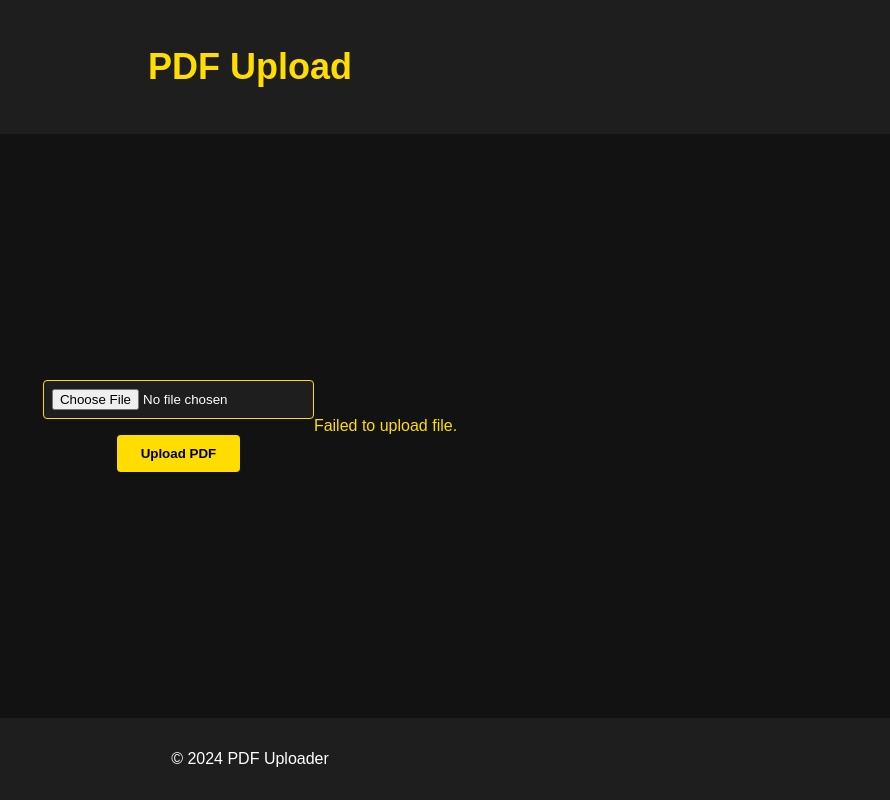
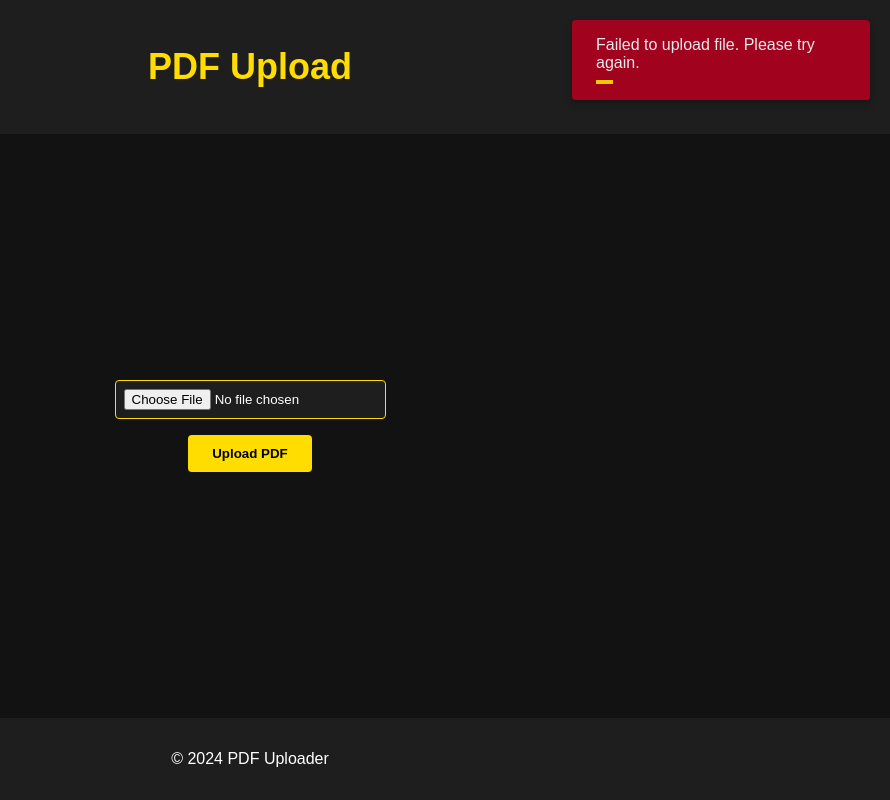
Before and after one commit to Zephyrus02/Frontend-for-NLP-Based-Resume-Parser, a React (Create React App) app: page / in a window 1280 px wide. Both pictures are taken after a click on the button "Upload PDF". Shown: the whole page, without its empty margins (390-1280 px from the left). Built offline with nearby package versions, Linux system fonts and the light colour scheme; no server answers.

Commit message:
Added Alert Notification

```diff
--- a/src/App.css
+++ b/src/App.css
@@ -1,3 +1,5 @@
+/* src/App.css */
+
 body {
   margin: 0;
   font-family: 'Arial', sans-serif;
@@ -50,15 +52,11 @@ body {
   cursor: pointer;
   color: #000;
   font-weight: bold;
+  transition: background-color 0.3s;
 }
 
 .upload-form button:hover {
   background-color: #ffcc00;
-}
-
-.message {
-  margin-top: 1rem;
-  color: #ffdd00;
 }
 
 .footer {
@@ -67,3 +65,48 @@ body {
   padding: 1rem;
   color: #ffffff;
 }
+
+.popup {
+  position: fixed;
+  top: 20px;
+  right: 20px;
+  color: #ffffff;
+  padding: 1rem 1.5rem;
+  border-radius: 4px;
+  box-shadow: 0 4px 8px rgba(0, 0, 0, 0.3);
+  z-index: 1000;
+  width: 250px;
+  opacity: 0.9;
+}
+
+.popup p {
+  margin: 0;
+  font-size: 1rem;
+}
+
+.popup-timer {
+  height: 4px;
+  background-color: #ffdd00;
+  margin-top: 0.5rem;
+  animation: shrink 3s linear forwards;
+}
+
+/* Success Popup Styling */
+.popup.success {
+  background-color: #333; /* Dark background for success */
+}
+
+/* Error Popup Styling */
+.popup.error {
+  background-color: #b00020; /* Red background for errors */
+}
+
+/* Animation for the popup timer bar */
+@keyframes shrink {
+  from {
+    width: 100%;
+  }
+  to {
+    width: 0;
+  }
+}
--- a/src/App.js
+++ b/src/App.js
@@ -1,10 +1,14 @@
-import React, { useState } from 'react';
+// src/App.js
+
+import React, { useState, useEffect } from 'react';
 import axios from 'axios';
 import './App.css';
 
 const App = () => {
   const [file, setFile] = useState(null);
-  const [message, setMessage] = useState('');
+  const [showSuccessPopup, setShowSuccessPopup] = useState(false); // State to control success popup visibility
+  const [showErrorPopup, setShowErrorPopup] = useState(false); // State to control error popup visibility
+  const [errorMessage, setErrorMessage] = useState(''); // State to store error messages
 
   const handleFileChange = (e) => {
     setFile(e.target.files[0]);
@@ -16,14 +20,24 @@ const App = () => {
     formData.append('pdf', file);
 
     try {
-      const response = await axios.post('http://localhost:5000/upload', formData, {
+      await axios.post('http://localhost:5000/upload', formData, {
         headers: {
           'Content-Type': 'multipart/form-data',
         },
       });
-      setMessage(response.data.message);
+
+      // Show success popup on successful upload
+      setShowSuccessPopup(true);
+      setTimeout(() => {
+        setShowSuccessPopup(false);
+      }, 3000);
     } catch (error) {
-      setMessage('Failed to upload file.');
+      console.error('Failed to upload file.');
+      setErrorMessage('Failed to upload file. Please try again.'); // Set the error message
+      setShowErrorPopup(true); // Show error popup
+      setTimeout(() => {
+        setShowErrorPopup(false);
+      }, 3000);
     }
   };
 
@@ -38,8 +52,23 @@ const App = () => {
           <input type="file" accept="application/pdf" onChange={handleFileChange} />
           <button type="submit">Upload PDF</button>
         </form>
-        {message && <p className="message">{message}</p>}
       </div>
+
+      {/* Success Popup Notification */}
+      {showSuccessPopup && (
+        <div className="popup success">
+          <p>File uploaded successfully!</p>
+          <div className="popup-timer"></div>
+        </div>
+      )}
+
+      {/* Error Popup Notification */}
+      {showErrorPopup && (
+        <div className="popup error">
+          <p>{errorMessage}</p>
+          <div className="popup-timer"></div>
+        </div>
+      )}
 
       <footer className="footer">
         <p>&copy; 2024 PDF Uploader</p>
```
